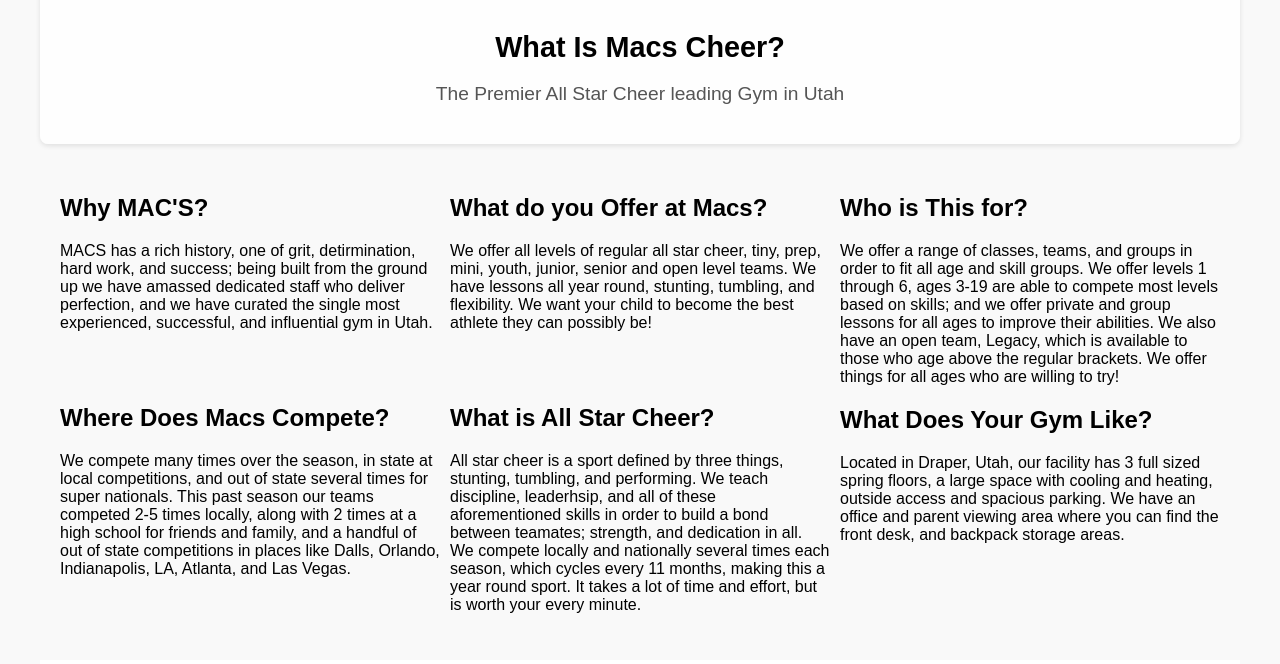
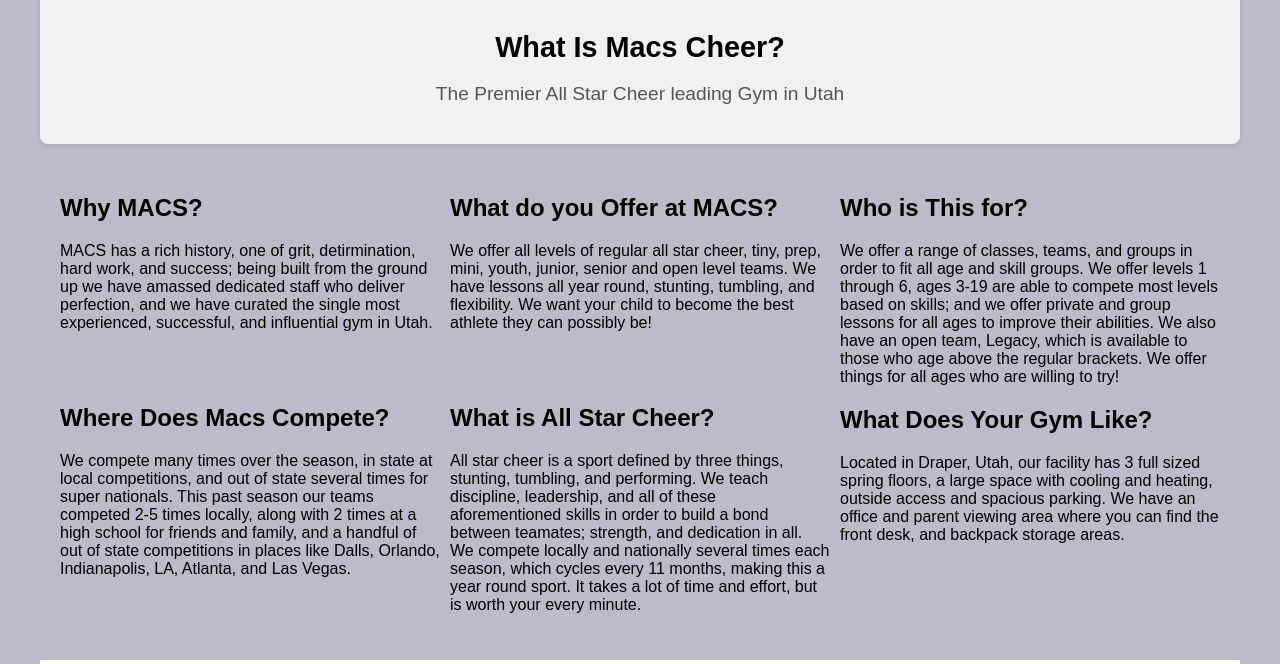
Before and after one commit to maxjh2006/se1400, a plain HTML site: page milestone6/questions.html in a window 1280 px wide. Shown: the part 883-1547 px from the top of the page. Drawn offline with Linux system fonts and the light colour scheme.

Commit message:
changed background

```diff
--- a/milestone6/questions.html
+++ b/milestone6/questions.html
@@ -42,7 +42,7 @@
 
         <main>
             <section class="left-content">
-                <h2>Why MAC'S?</h2>
+                <h2>Why MACS?</h2>
                 <p>MACS has a rich history, one of grit, detirmination, hard work, and success; being built from the ground up we have amassed dedicated staff who deliver perfection, and we have curated the single most experienced, successful, and influential gym in Utah.</p>
                 <br>
                 <br>
@@ -50,11 +50,11 @@
                 <p>We compete many times over the season, in state at local competitions, and out of state several times for super nationals. This past season our teams competed 2-5 times locally, along with 2 times at a high school for friends and family, and a handful of out of state competitions in places like Dalls, Orlando, Indianapolis, LA, Atlanta, and Las Vegas.</p>
             </section>
             <section class="center-content">
-                <h2>What do you Offer at Macs?</h2>
+                <h2>What do you Offer at MACS?</h2>
                 <p>We offer all levels of regular all star cheer, tiny, prep, mini, youth, junior, senior and open level teams. We have lessons all year round, stunting, tumbling, and flexibility. We want your child to become the best athlete they can possibly be!</p>
                 <br><br>
                 <h2>What is All Star Cheer?</h2>
-                <p>All star cheer is a sport defined by three things, stunting, tumbling, and performing. We teach discipline, leaderhsip, and all of these aforementioned skills in order to build a bond between teamates; strength, and dedication in all. We compete locally and nationally several times each season, which cycles every 11 months, making this a year round sport. It takes a lot of time and effort, but is worth your every minute.</p>
+                <p>All star cheer is a sport defined by three things, stunting, tumbling, and performing. We teach discipline, leadership, and all of these aforementioned skills in order to build a bond between teamates; strength, and dedication in all. We compete locally and nationally several times each season, which cycles every 11 months, making this a year round sport. It takes a lot of time and effort, but is worth your every minute.</p>
             </section>
             <section class="right-content">
                 <h2>Who is This for?</h2>
--- a/milestone6/style.css
+++ b/milestone6/style.css
@@ -3,7 +3,7 @@ body, html {
     margin: 0;
     padding: 0;
     font-family: Arial, sans-serif;
-    background-color: #f9f9f9;
+    background-color: #bcbbca;
     overflow-x: hidden; /* Prevent horizontal scrolling */
 }
 
@@ -48,7 +48,7 @@ header h1 {
 nav {
     grid-column: 1 / -1;  /* Span columns 1 to 8 */
     grid-row: 1;  /* Move nav to the first row */
-    background-color: rgb(255, 255, 255); /* White background */
+    background-color: rgb(240, 240, 240); /* White background */
     height: 60px;
     padding: 10px;
     display: flex;
```
Also changed, not shown: 2 other files.
